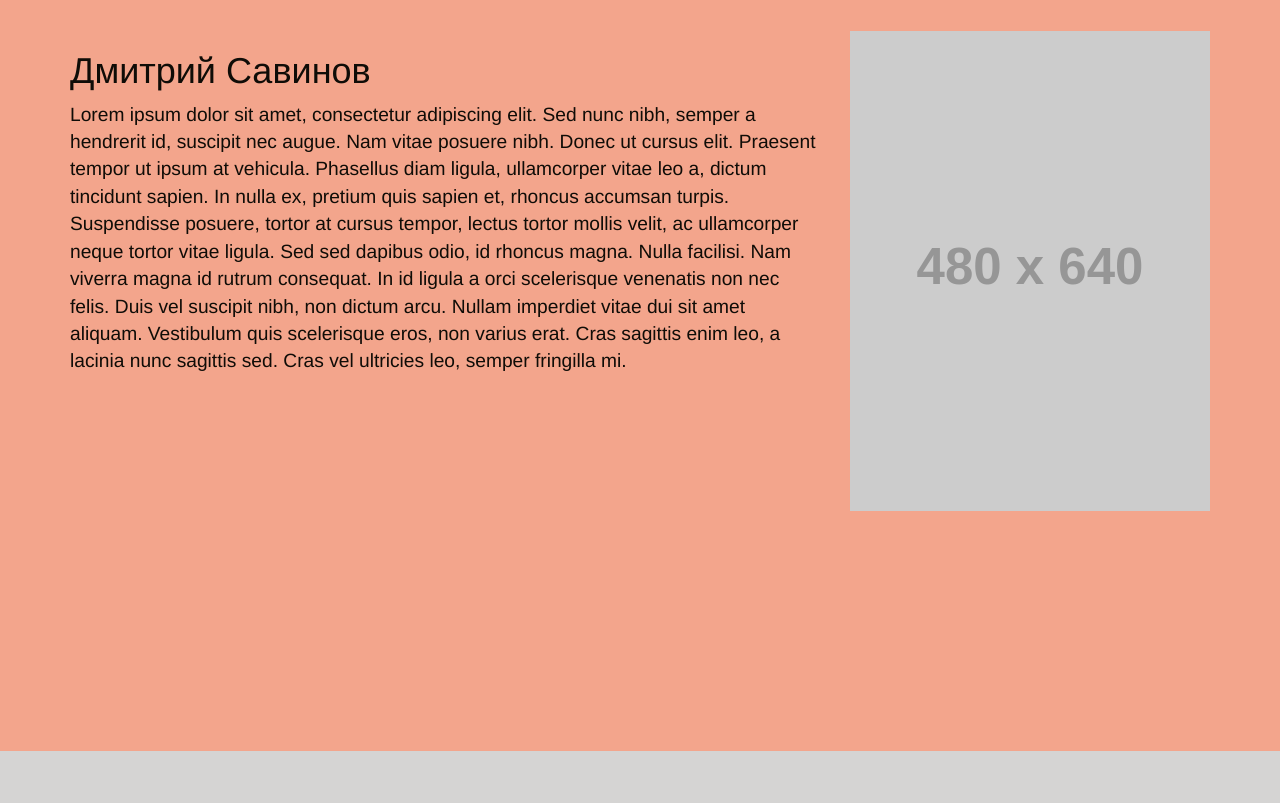
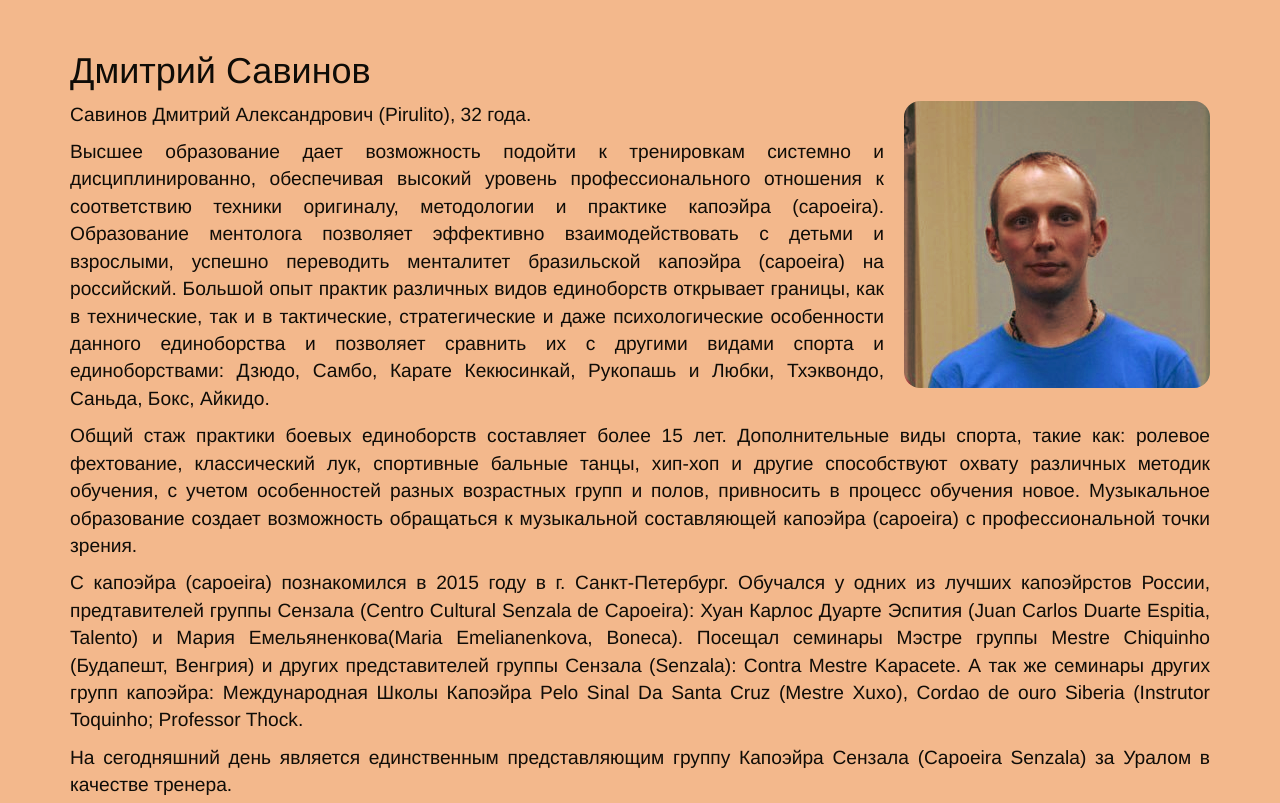
Before and after one commit to capoeira-tomsk/capoeira-tomsk.github.io, a plain HTML site: page index.html in a window 1280 px wide. Shown: the part 1100-1903 px from the top of the page. Drawn offline with Linux system fonts and the light colour scheme; placeholder pictures from the web are drawn by us.

Commit message:
Updated text and styles.

```diff
--- a/css/index.css
+++ b/css/index.css
@@ -95,6 +95,7 @@ section {
     width: 100%;
     min-height: 100vh;
     font-size: larger;
+    padding-bottom: 60px;
 }
 
 section.section-first {
@@ -106,15 +107,15 @@ section.section-next {
 }
 
 .about-section {
-    background: #ffe4b5;
+    background: #ffdca6;
 }
 
 .trainer-section {
-    background: #f3a58c;
+    background: #f3b88c;
 }
 
 .contacts-section {
-    /*background: cornsilk;*/
+    background: #ffdca6;
 }
 
 .about-section .jumbotron {
@@ -130,11 +131,22 @@ section.section-next {
 }
 
 .trainer-photo {
-    width: 100%;
+    float: right;
+    display: block;
+    margin-left: 20px;
+    border-radius: 16px;
 }
 
 .contacts-section .location-details {
     padding-top: 0.8em;
+}
+.contacts-section iframe {
+    border: solid gray 1px;
+}
+
+.about-section p,
+.trainer-section p {
+    text-align: justify;
 }
 
 a,
--- a/index.html
+++ b/index.html
@@ -99,20 +99,45 @@
 <section id="trainer-section" class="section-next trainer-section">
     <div class="container">
         <div class="row">
-            <div class="col-md-8">
+            <div class="col-md-12">
                 <h1>Дмитрий Савинов</h1>
+                <img class="trainer-photo" src="img/trainer.png"/>
                 <p>
-                    Lorem ipsum dolor sit amet, consectetur adipiscing elit. Sed nunc nibh, semper a hendrerit id, suscipit nec augue. Nam vitae posuere nibh.
-                    Donec ut cursus elit. Praesent tempor ut ipsum at vehicula. Phasellus diam ligula, ullamcorper vitae leo a, dictum tincidunt sapien. In
-                    nulla ex, pretium quis sapien et, rhoncus accumsan turpis. Suspendisse posuere, tortor at cursus tempor, lectus tortor mollis velit, ac
-                    ullamcorper neque tortor vitae ligula. Sed sed dapibus odio, id rhoncus magna. Nulla facilisi. Nam viverra magna id rutrum consequat. In id
-                    ligula a orci scelerisque venenatis non nec felis. Duis vel suscipit nibh, non dictum arcu. Nullam imperdiet vitae dui sit amet aliquam.
-                    Vestibulum quis scelerisque eros, non varius erat. Cras sagittis enim leo, a lacinia nunc sagittis sed. Cras vel ultricies leo, semper
-                    fringilla mi.
+                    Савинов Дмитрий Александрович (Pirulito), 32 года.
                 </p>
-            </div>
-            <div class="col-md-4">
-                <img class="trainer-photo" src="http://placehold.it/480x640"/>
+                <p>
+                    Высшее образование дает возможность подойти к тренировкам системно и дисциплинированно, обеспечивая
+                    высокий уровень профессионального отношения к соответствию техники оригиналу, методологии и практике
+                    капоэйра (capoeira).
+                    Образование ментолога позволяет эффективно взаимодействовать с детьми и взрослыми, успешно
+                    переводить менталитет бразильской капоэйра (capoeira) на российский.
+                    Большой опыт практик различных видов единоборств открывает границы, как в технические, так и в
+                    тактические, стратегические и даже психологические особенности данного единоборства и позволяет
+                    сравнить их с другими видами спорта и единоборствами: Дзюдо, Самбо, Карате Кекюсинкай, Рукопашь и
+                    Любки, Тхэквондо, Саньда, Бокс, Айкидо.
+                </p>
+                <p>
+                    Общий стаж практики боевых единоборств составляет более 15 лет.
+                    Дополнительные виды спорта, такие как: ролевое фехтование, классический лук, спортивные бальные
+                    танцы, хип-хоп и другие способствуют охвату различных методик обучения, с учетом особенностей разных
+                    возрастных групп и полов, привносить в процесс обучения новое.
+                    Музыкальное образование создает возможность обращаться к музыкальной составляющей капоэйра
+                    (capoeira) с профессиональной точки зрения.
+                </p>
+                <p>
+                    С капоэйра (capoeira) познакомился в 2015 году в г. Санкт-Петербург. Обучался у одних из лучших
+                    капоэйрстов России, предтавителей группы Сензала (Centro Cultural Senzala de Capoeira): Хуан Карлос
+                    Дуарте Эспития (Juan Carlos Duarte Espitia, Talento) и Мария Емельяненкова(Maria Emelianenkova,
+                    Boneca).
+                    Посещал семинары Мэстре группы Mestre Chiquinho (Будапешт, Венгрия) и других представителей группы
+                    Сензала (Senzala): Contra Mestre Kapacete. А так же семинары других групп капоэйра: Международная
+                    Школы Капоэйра Pelo Sinal Da Santa Cruz (Mestre Xuxo), Cordao de ouro Siberia (Instrutor Toquinho;
+                    Professor Thock.
+                </p>
+                <p>
+                    На сегодняшний день является единственным представляющим группу Капоэйра Сензала (Capoeira Senzala)
+                    за Уралом в качестве тренера.
+                </p>
             </div>
         </div>
     </div>
```
Also changed, not shown: 1 other file.
